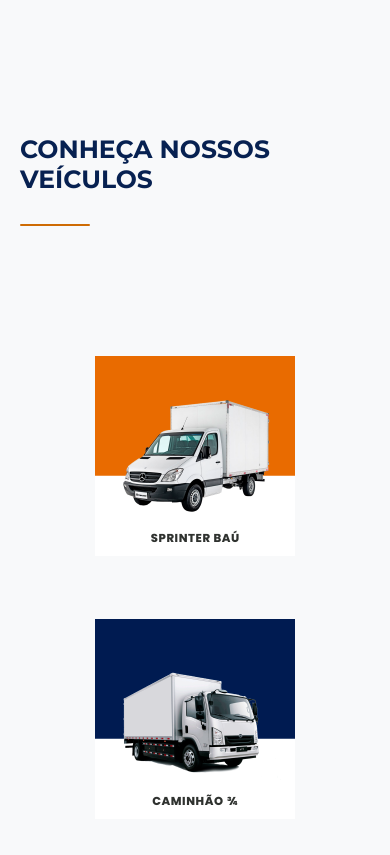
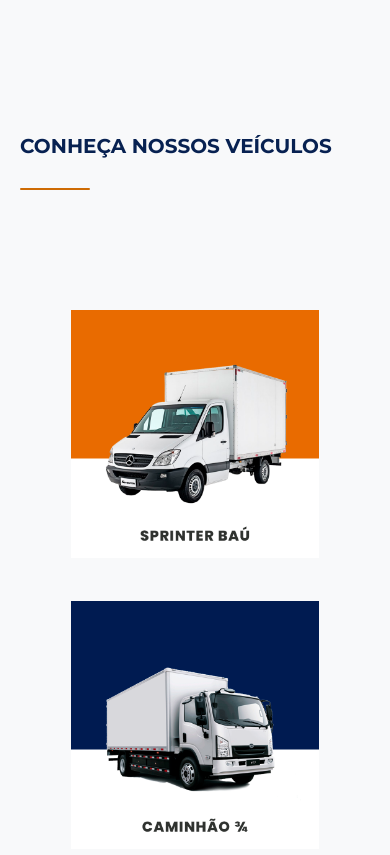
Before and after one commit to iMetzker/logos23, a plain HTML site: page index.html in a window 390 px wide. Shown: the part 2660-3515 px from the top of the page. Drawn offline with nearby package versions, Linux system fonts and the light colour scheme.

Commit message:
Mobile - Vehicles / Contact
Ajustando tamanhos

```diff
--- a/assets/css/mobile.css
+++ b/assets/css/mobile.css
@@ -192,7 +192,7 @@
   }
 
   .vehicles h2 {
-    font-size: 2.5rem;
+    font-size: 2rem;
   }
 }
 
@@ -245,6 +245,7 @@
 @media screen and (max-width: 1578px) {
   .contact-container {
     justify-content: center;
+    padding-top: 10rem;
   }
   .map {
     padding: 5rem 0;
@@ -295,6 +296,10 @@
       padding-left: 1rem;
   }
 
+  #contact .title-contact {
+    padding-top: 5rem;
+  }
+
   .mobile-part {
     display: flex;
   }
--- a/assets/css/style.css
+++ b/assets/css/style.css
@@ -333,12 +333,8 @@ hr {
   flex-wrap: wrap;
 }
 
-.slide-mobile {
-  padding: 6rem;
-}
-
 .slide-mobile img{
-  width: 20rem;
+  width: 80%;
 }
 
 .slide-mobile svg{
@@ -346,7 +342,7 @@ hr {
 }
 
 .vehicles .slide-mobile {
-  padding: 3rem;
+  padding: 2rem;
 }
 
 
--- a/index.html
+++ b/index.html
@@ -551,7 +551,7 @@
             </div>
 
             <div class="map-regions" data-animated="left">
-                <div class="title-all part-title">
+                <div class="title-all part-title title-contact">
                     <h2>Onde Atuamos</h2>
                 </div>
                 <div class="region">
```
